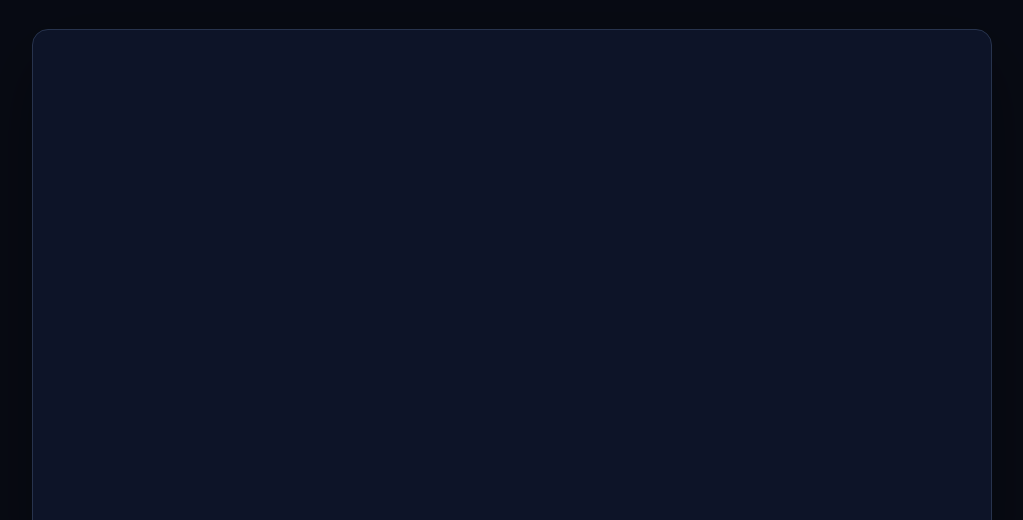
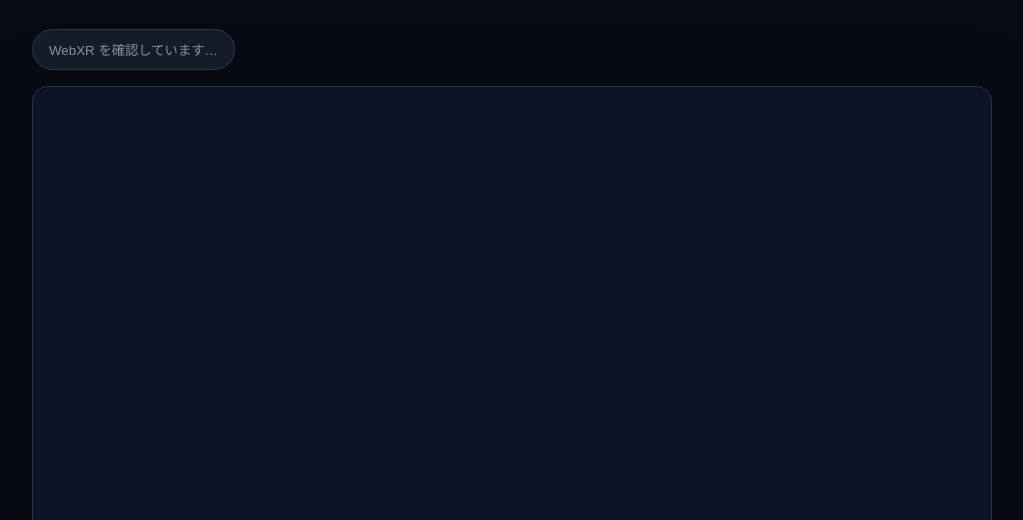
Before and after one commit to KAINAproject/kaguya, a website built with Vite: page examples/hello-xr/index.html in a window 1280 px wide. Shown: the part 280-800 px from the top of the page, without its empty margins (128-1151 px from the left). Built offline with nearby package versions, Linux system fonts and the light colour scheme; what @kaguya/runtime would draw is missing.

Commit message:
feat: add minimal WebXR session support (#12)
* feat: add minimal WebXR session support

* chore: use Nix Chromium for Playwright

```diff
--- a/examples/hello-xr/index.html
+++ b/examples/hello-xr/index.html
@@ -13,6 +13,7 @@
       <p class="description">
         WebGPU を初期化し、MoonBit の renderer で回転する立方体を描画する最小 example です。
       </p>
+      <button id="enter-xr" type="button" disabled>WebXR を確認しています…</button>
       <canvas id="canvas" aria-label="WebGPU canvas"></canvas>
       <p id="status" class="status" role="status" aria-live="polite">
         WebGPU を初期化しています…
--- a/examples/hello-xr/src/style.css
+++ b/examples/hello-xr/src/style.css
@@ -57,6 +57,21 @@ canvas {
   box-shadow: 0 24px 80px rgb(0 0 0 / 35%);
 }
 
+button {
+  margin: 0 0 16px;
+  padding: 10px 16px;
+  border: 1px solid #475569;
+  border-radius: 999px;
+  color: #e2e8f0;
+  background: #1e293b;
+  cursor: pointer;
+}
+
+button:disabled {
+  cursor: not-allowed;
+  opacity: 0.6;
+}
+
 .status {
   margin: 16px 0 0;
   color: #9ca3af;
```
Also changed, not shown: examples/hello-xr/tests/hello-xr.spec.ts (+1 -0 lines), examples/hello-xr/README.md, 13 other files.
